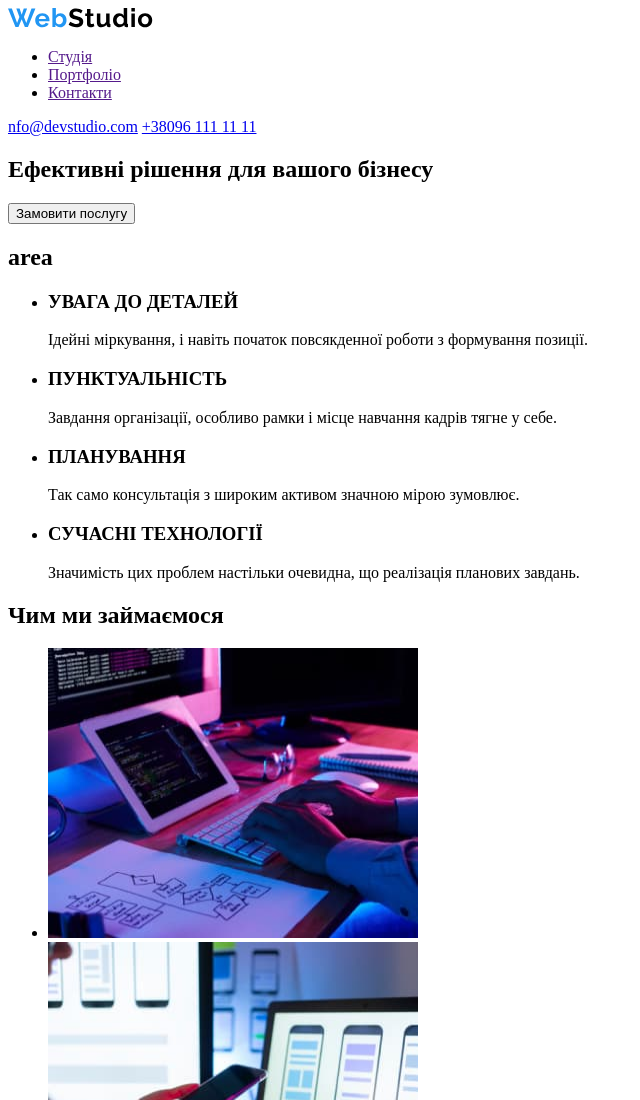
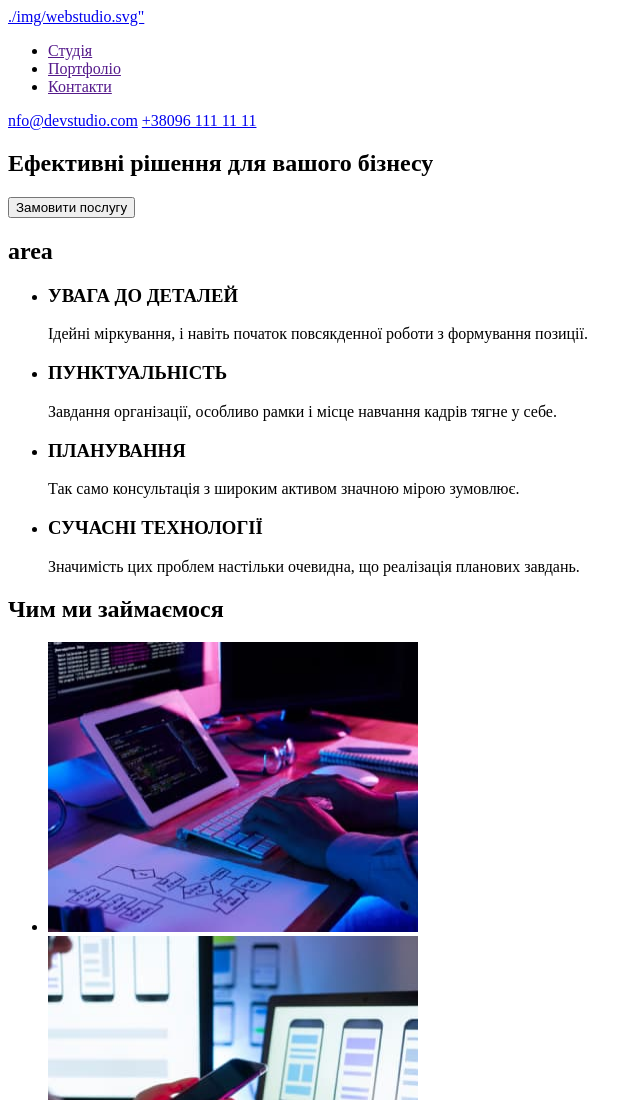
Before and after one commit to ChernenkoNS/goit-markup-hw-01, a plain HTML site: page index.html in a window 1280 px wide. Shown: the top 1100 px of the page, without its empty margins (0-640 px from the left). Drawn offline with Linux system fonts and the light colour scheme.

Commit message:
commit-2

```diff
--- a/index.html
+++ b/index.html
@@ -1,5 +1,5 @@
 <!DOCTYPE html>
-<html lang="en">
+<html lang="uk">
 <head>
   <meta charset="UTF-8">
   <meta http-equiv="X-UA-Compatible" content="IE=edge">
@@ -8,8 +8,8 @@
 </head>
 <body>
   <header>
-    <a href="#"><img src="./img/webstudio.svg" alt="logo"></a>
-    <nav>
+    <nav></nav>
+      <a href="#">./img/webstudio.svg"</a>
       <ul>
         <li><a href="">Студія</a></li>
         <li><a href="">Портфоліо</a></li>
```
